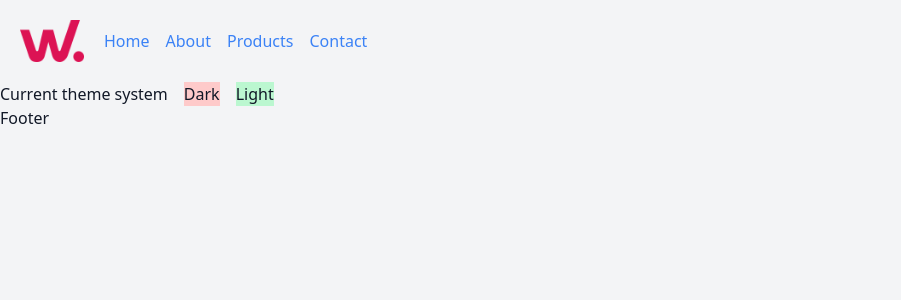
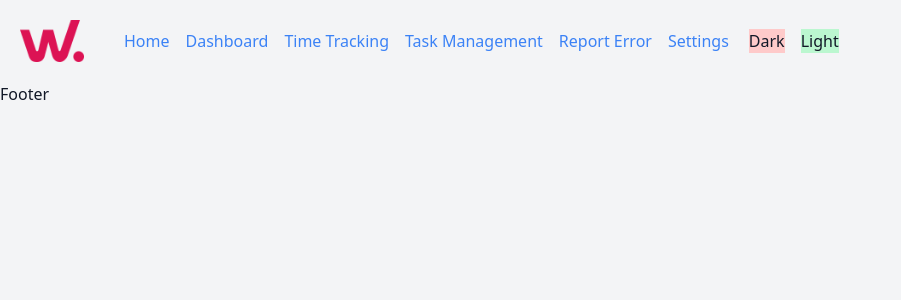
Before and after one commit to nickiway/wisetime, a Next.js app: page / in a window 1280 px wide. Shown: the top 300 px of the page, without its empty margins (0-901 px from the left). Built offline with nearby package versions, Linux system fonts and the light colour scheme.

Commit message:
implemented not-found page at app level

```diff
--- a/src/app/globals.css
+++ b/src/app/globals.css
@@ -11,5 +11,6 @@ body {
 
 header {
   @apply flex
+  gap-5
   items-center;
 }
--- /dev/null
+++ b/src/app/not-found.tsx
@@ -0,0 +1,5 @@
+const NotFound = () => {
+  return <div>Oops. This page does not exists</div>;
+};
+
+export default NotFound;
--- a/src/app/page.tsx
+++ b/src/app/page.tsx
@@ -1,10 +1,5 @@
 "use client";
-import ThemeSwitcher from "@/components/ThemeSwitcher";
 
 export default function Home() {
-  return (
-    <main>
-      <ThemeSwitcher /> {/* theme switcher */}
-    </main>
-  );
+  return <main></main>;
 }
--- a/src/components/Header/index.tsx
+++ b/src/components/Header/index.tsx
@@ -1,17 +1,22 @@
 import Logotype from "./Logotype";
 import Navigation from "./Navigation";
+import ThemeSwitcher from "../ThemeSwitcher";
 
 const Header = () => {
   return (
     <header>
+      {/* logotype */}
       <Logotype
         alt="WiseTime"
         image="/logotype.png"
         width={64}
         height={64}
         className="p-5"
-      />
+      />{" "}
+      {/* navigation */}
       <Navigation />
+      {/* theme switcher */}
+      <ThemeSwitcher />
     </header>
   );
 };
--- a/src/components/ThemeSwitcher.tsx
+++ b/src/components/ThemeSwitcher.tsx
@@ -1,12 +1,13 @@
+"use client";
+
 import { FC } from "react";
 import { useTheme } from "next-themes";
 
 const ThemeSwitcher: FC = () => {
-  const { theme, setTheme } = useTheme();
+  const { setTheme } = useTheme();
 
   return (
     <div className="gap-4 flex">
-      <p>Current theme {theme}</p>
       <button className="bg-red-200" onClick={() => setTheme("dark")}>
         Dark
       </button>
--- a/src/constants/navigationLinks.json
+++ b/src/constants/navigationLinks.json
@@ -1,6 +1,8 @@
 [
   { "label": "Home", "href": "/" },
-  { "label": "About", "href": "/about" },
-  { "label": "Products", "href": "/products" },
-  { "label": "Contact", "href": "/contact" }
+  { "label": "Dashboard", "href": "/dashboard" },
+  { "label": "Time Tracking", "href": "/time-tracking" },
+  { "label": "Task Management", "href": "/task-management" },
+  { "label": "Report Error", "href": "/report" },
+  { "label": "Settings", "href": "/settings" }
 ]
```
